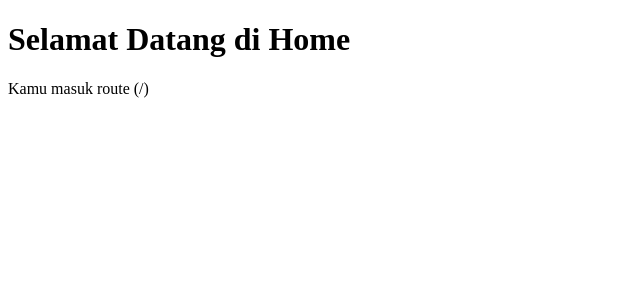
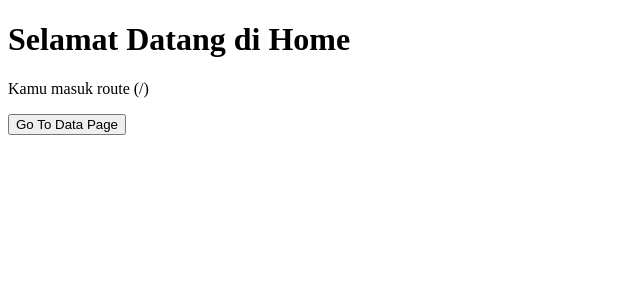
Before and after one commit to RivanFadlani/belajar-react, a React (Vite) app in the folder belajar-react-router/: page / in a window 1280 px wide. Shown: the top 300 px of the page, without its empty margins (0-640 px from the left). Built offline with nearby package versions, Linux system fonts and the light colour scheme.

Commit message:
study(ch.2): Use-Navigate

```diff
--- a/belajar-react-router/src/pages/Home.tsx
+++ b/belajar-react-router/src/pages/Home.tsx
@@ -1,8 +1,20 @@
+import { useNavigate } from "react-router";
+
 const Home = () => {
+  // Navigasi antar page menggunakan function javascript
+  const navigate = useNavigate();
+
+  const handleClick = () => {
+    navigate({
+      pathname: "/data",
+    });
+  };
+
   return (
     <div>
       <h1>Selamat Datang di Home</h1>
       <p>Kamu masuk route (/)</p>
+      <button onClick={handleClick}>Go To Data Page</button>
     </div>
   );
 };
```
